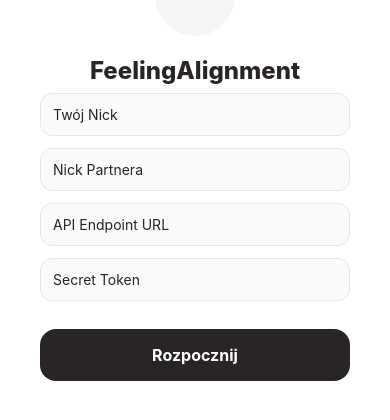
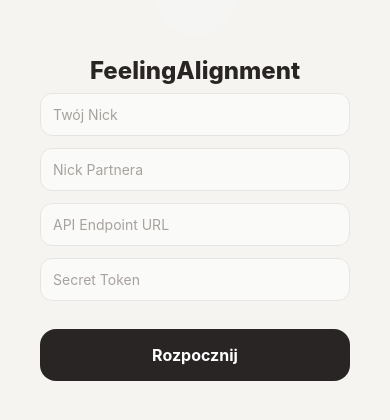
Before and after one commit to Nowidas/Feel-alignment-v3, a React Native app: screen / in a window 390 px wide. Shown: the part 254-674 px from the top of the page. Built offline with nearby package versions, Linux system fonts and the light colour scheme; some icons are missing; what expo-notifications would draw is missing.

Commit message:
- fix: poprawiono kolory tła i placeholderów na Androidzie (ciemny motyw) - fix: naprawiono aktualizację harmonogramu powiadomień po zmianie godziny w ustawieniach - feat: dodano potwierdzenie usuwania wpisów w Historii - chore: zmieniono domyślny nastrój na 3/5 oraz treść powiadomienia

```diff
--- a/App.js
+++ b/App.js
@@ -40,7 +40,7 @@ export default function App() {
   });
 
   const [selectedDate, setSelectedDate] = useState(getInitialDate());
-  const [dailyEntry, setDailyEntry] = useState({ mood: 5, text: '', habits: [] });
+  const [dailyEntry, setDailyEntry] = useState({ mood: 3, text: '', habits: [] });
   const [editingId, setEditingId] = useState(null);
   const [history, setHistory] = useState([]);
   const [userHabits, setUserHabits] = useState([]);
@@ -127,7 +127,7 @@ export default function App() {
       await Notifications.scheduleNotificationAsync({
         content: {
           title: "FeelingAlignment 📝",
-          body: "Czas na chwilę refleksji. Jak Ci minął dzień?",
+          body: "Plss tell me about your day 👉👈",
           sound: true,
         },
         trigger: {
--- a/src/screens/HistoryScreen.js
+++ b/src/screens/HistoryScreen.js
@@ -1,19 +1,25 @@
 import React from 'react';
-import { View, Text, TouchableOpacity, StyleSheet } from 'react-native';
+import { View, Text, TouchableOpacity, StyleSheet, Alert, Platform } from 'react-native';
 import { Edit2, Trash2, Check, X } from 'lucide-react-native';
 import { COLORS, ICON_MAP } from '../constants/theme';
 import { formatDateLabel, getMoodColor, isHabitActiveForDate, getVirtualMissingEntries } from '../utils/helpers';
 
 const HistoryScreen = ({ history, user, userHabits, onEdit, onDelete }) => {
   const confirmDelete = (id) => {
-    // We need to pass this up or handle alert here.
-    // Since Alert is UI, we can do it here but the actual delete logic is passed down.
-    // But wait, Alert.alert with callback is tricky if logic is in parent.
-    // Let's assume onDelete handles the confirmation or we do it here.
-    // The original code had confirmDelete in App.js.
-    // Let's just call onDelete(id) and let parent handle confirmation or do it here.
-    // Better to do it here to keep UI logic together.
-    onDelete(id);
+    if (Platform.OS === 'web') {
+      if (confirm("Czy na pewno chcesz usunąć ten wpis?")) {
+        onDelete(id);
+      }
+    } else {
+      Alert.alert(
+        "Usuń wpis",
+        "Czy na pewno chcesz usunąć ten wpis?",
+        [
+          { text: "Anuluj", style: "cancel" },
+          { text: "Usuń", style: "destructive", onPress: () => onDelete(id) }
+        ]
+      );
+    }
   };
 
   return (
--- a/src/screens/OnboardingScreen.js
+++ b/src/screens/OnboardingScreen.js
@@ -15,16 +15,38 @@ const OnboardingScreen = ({ user, setUser, onComplete }) => {
   };
 
   return (
-    <KeyboardAvoidingView behavior={Platform.OS === "ios" ? "padding" : "height"} style={{ flex: 1 }}>
+    <KeyboardAvoidingView behavior={Platform.OS === "ios" ? "padding" : "height"} style={{ flex: 1, backgroundColor: COLORS.bg }}>
       <ScrollView contentContainerStyle={{ flexGrow: 1, justifyContent: 'center', padding: 20 }}>
         <View style={styles.centerContent}>
           <View style={styles.logoContainer}><ShieldCheck size={40} color={COLORS.stone700} /></View>
           <Text style={styles.title}>FeelingAlignment</Text>
           <View style={styles.form}>
-            <TextInput style={styles.input} placeholder="Twój Nick" onChangeText={t => setUser({...user, nick: t})}/>
-            <TextInput style={styles.input} placeholder="Nick Partnera" onChangeText={t => setUser({...user, partnerNick: t})}/>
-            <TextInput style={styles.input} placeholder="API Endpoint URL" onChangeText={t => setUser({...user, apiEndpoint: t})} autoCapitalize="none"/>
-            <TextInput style={styles.input} placeholder="Secret Token" onChangeText={t => setUser({...user, apiToken: t})} secureTextEntry/>
+            <TextInput
+              style={styles.input}
+              placeholder="Twój Nick"
+              placeholderTextColor={COLORS.stone400}
+              onChangeText={t => setUser({...user, nick: t})}
+            />
+            <TextInput
+              style={styles.input}
+              placeholder="Nick Partnera"
+              placeholderTextColor={COLORS.stone400}
+              onChangeText={t => setUser({...user, partnerNick: t})}
+            />
+            <TextInput
+              style={styles.input}
+              placeholder="API Endpoint URL"
+              placeholderTextColor={COLORS.stone400}
+              onChangeText={t => setUser({...user, apiEndpoint: t})}
+              autoCapitalize="none"
+            />
+            <TextInput
+              style={styles.input}
+              placeholder="Secret Token"
+              placeholderTextColor={COLORS.stone400}
+              onChangeText={t => setUser({...user, apiToken: t})}
+              secureTextEntry
+            />
             <TouchableOpacity style={styles.mainButton} onPress={handleStart}>
               <Text style={styles.mainButtonText}>Rozpocznij</Text>
             </TouchableOpacity>
--- a/src/screens/SettingsScreen.js
+++ b/src/screens/SettingsScreen.js
@@ -29,7 +29,7 @@ const SettingsScreen = ({ user, setUser, userHabits, setUserHabits, syncWithClou
       const newUser = {...user, notificationTime: newTime};
       setUser(newUser);
       AsyncStorage.setItem('fa_user', JSON.stringify(newUser));
-      // scheduleNotification(newTime); // Logic for scheduling is in App.js or should be moved to utils
+      scheduleNotification(newTime);
     }
   };
 
@@ -127,7 +127,13 @@ const SettingsScreen = ({ user, setUser, userHabits, setUserHabits, syncWithClou
          <Text style={styles.sectionTitle}>Zarządzanie Nawykami</Text>
          <View style={styles.addHabitForm}><Text style={styles.subLabel}>Dodaj nowy</Text>
          <View style={styles.iconRow}><ScrollView horizontal showsHorizontalScrollIndicator={false}>{Object.keys(ICON_MAP).filter(k=>k!=='check').map(key => { const Icon = ICON_MAP[key]; return ( <TouchableOpacity key={key} onPress={() => setNewHabitIcon(key)} style={[styles.iconBtn, newHabitIcon === key && styles.iconBtnActive]}><Icon size={16} color={newHabitIcon === key ? COLORS.white : COLORS.stone400} /></TouchableOpacity> ) })}</ScrollView></View>
-         <TextInput style={[styles.input, {marginBottom:10}]} placeholder="Nazwa nawyku" value={newHabitName} onChangeText={setNewHabitName} />
+         <TextInput
+            style={[styles.input, {marginBottom:10}]}
+            placeholder="Nazwa nawyku"
+            placeholderTextColor={COLORS.stone400}
+            value={newHabitName}
+            onChangeText={setNewHabitName}
+         />
          <View style={styles.settingRow}><Text style={styles.smallLabel}>Obowiązkowy?</Text><TouchableOpacity onPress={() => setNewHabitMandatory(!newHabitMandatory)}><View style={[styles.toggle, newHabitMandatory && styles.toggleActive]}><View style={[styles.toggleKnob, newHabitMandatory && styles.toggleKnobActive]}/></View></TouchableOpacity></View>
          <View style={{marginBottom: 10}}><Text style={styles.smallLabel}>Dni:</Text><View style={{flexDirection:'row', justifyContent:'space-between', marginTop: 5}}>{DAYS_MAP.map((d, i) => ( <TouchableOpacity key={i} onPress={() => toggleNewHabitDay(i)} style={[styles.dayBtn, newHabitFrequency.includes(i) && styles.dayBtnActive]}><Text style={[styles.dayBtnText, newHabitFrequency.includes(i) && styles.dayBtnTextActive]}>{d}</Text></TouchableOpacity> ))}</View></View>
          <TouchableOpacity style={styles.mainButton} onPress={handleAddHabit}><Text style={styles.mainButtonText}>Dodaj</Text></TouchableOpacity></View>
```
Also changed, not shown: 1 other file (tests, documents, lock files or other folders).
